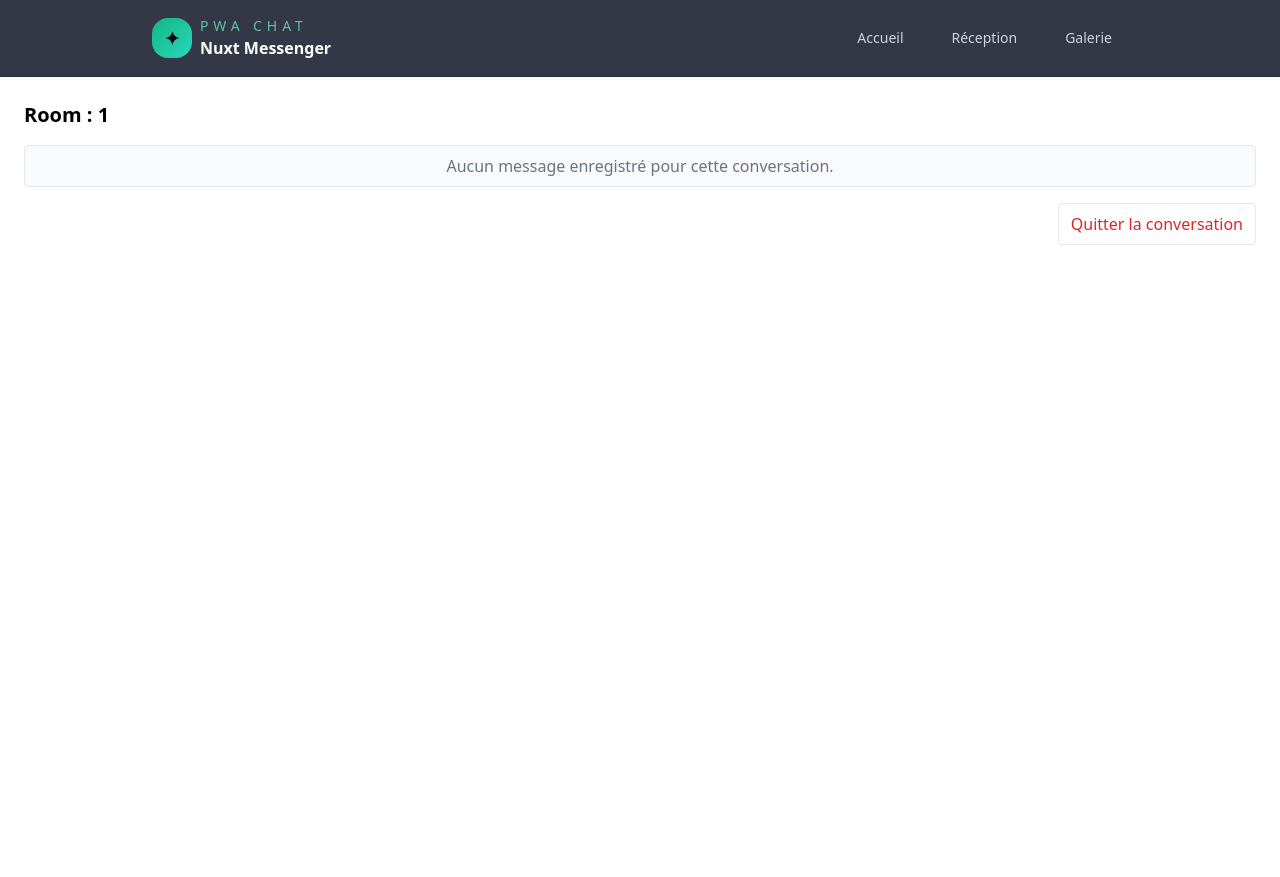
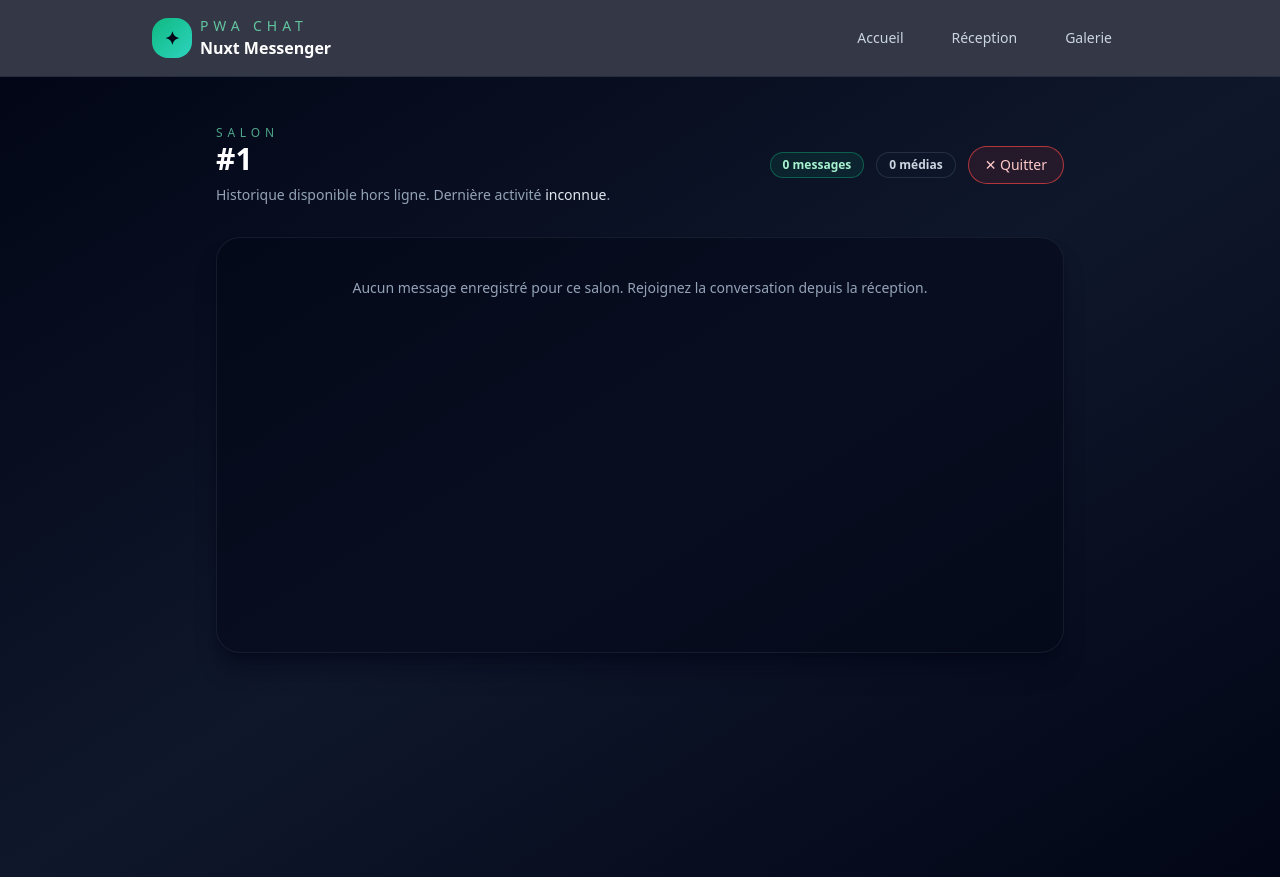
Before and after one commit to romaingore/pwa-chat-nuxt, a Nuxt app: page /room/1 in a window 1280 px wide. Before the commit the page ends 800 px from the top, so only its background shows below. Built offline with nearby package versions, Linux system fonts and the light colour scheme.

Commit message:
feat: page room UI + page gallery UI

```diff
--- a/app/pages/gallery.vue
+++ b/app/pages/gallery.vue
@@ -1,56 +1,131 @@
 <script setup lang="ts">
-import { ref, computed, onMounted } from "vue";
+import { computed, ref } from "vue";
+import { storeToRefs } from "pinia";
 import { useChat } from "~/stores/useChat";
 
 const chat = useChat();
-chat.ensureHydrated(); // recharge les messages si besoin
+chat.ensureHydrated();
 
 const search = ref("");
 
-const photos = computed(() =>
-  chat.messages
-    .filter((m) => m.photoDataUrl)
-    .filter((m) =>
-      [m.author, m.roomId].some((field) =>
-        field?.toLowerCase().includes(search.value.toLowerCase())
-      )
-    )
+const { messages, rooms } = storeToRefs(chat);
+
+const roomsById = computed(() =>
+  rooms.value.reduce<Record<string, string>>((acc, room) => {
+    acc[room.id] = room.name;
+    return acc;
+  }, {})
+);
+
+const allPhotos = computed(() =>
+  messages.value
+    .filter((m) => Boolean(m.photoDataUrl))
+    .map((m) => ({
+      id: m.id,
+      roomId: m.roomId,
+      roomName: roomsById.value[m.roomId] ?? m.roomId,
+      author: m.author,
+      src: m.photoDataUrl as string,
+      ts: m.ts,
+      timeLabel: new Date(m.ts).toLocaleString(),
+    }))
     .sort((a, b) => b.ts - a.ts)
 );
+
+const galleryStats = computed(() => {
+  const total = allPhotos.value.length;
+  const roomCount = new Set(allPhotos.value.map((p) => p.roomId)).size;
+  const authorCount = new Set(allPhotos.value.map((p) => p.author)).size;
+  return { total, rooms: roomCount, authors: authorCount };
+});
+
+const photos = computed(() => {
+  const term = search.value.trim().toLowerCase();
+  if (!term) return allPhotos.value;
+
+  return allPhotos.value.filter((photo) =>
+    [photo.author, photo.roomId, photo.roomName]
+      .filter(Boolean)
+      .some((field) => field.toLowerCase().includes(term))
+  );
+});
 </script>
 
 <template>
-  <section class="p-6 space-y-4">
-    <h2 class="text-xl font-semibold">Galerie de photos</h2>
+  <section class="min-h-screen bg-gradient-to-br from-slate-950 via-slate-900 to-slate-950 text-slate-100">
+    <div class="mx-auto flex max-w-5xl flex-col gap-12 px-6 py-12">
+      <header class="space-y-4 text-center sm:text-left">
+        <p class="text-xs uppercase tracking-[0.4em] text-emerald-300/80">Souvenirs</p>
+        <h1 class="text-3xl font-semibold text-white sm:text-4xl">Galerie partagée</h1>
+        <p class="text-sm text-slate-400 sm:max-w-2xl">
+          Toutes vos photos capturées dans les salons sont accessibles ici, même sans connexion. Filtrez par auteur ou par
+          salon pour retrouver rapidement un instant clé.
+        </p>
+      </header>
 
+      <div class="flex flex-col gap-4 sm:flex-row sm:items-center sm:justify-between">
+        <div class="grid w-full gap-3 sm:w-auto sm:grid-flow-col sm:gap-4">
+          <span class="rounded-2xl border border-emerald-500/40 bg-emerald-500/10 px-4 py-2 text-sm text-emerald-200">
+            {{ galleryStats.total }} photo{{ galleryStats.total === 1 ? "" : "s" }}
+          </span>
+          <span class="rounded-2xl border border-slate-700/60 bg-slate-900/70 px-4 py-2 text-sm text-slate-300">
+            {{ galleryStats.rooms }} salon{{ galleryStats.rooms === 1 ? "" : "s" }}
+          </span>
+          <span class="rounded-2xl border border-slate-700/60 bg-slate-900/70 px-4 py-2 text-sm text-slate-300">
+            {{ galleryStats.authors }} auteur{{ galleryStats.authors === 1 ? "" : "s" }}
+          </span>
+        </div>
+
+        <div class="w-full max-w-md">
+          <label class="flex items-center gap-2 rounded-full border border-slate-800 bg-slate-950/70 px-4 py-2 text-sm text-slate-300 focus-within:border-emerald-400/70 focus-within:ring-2 focus-within:ring-emerald-500/30">
+            <span class="text-base text-slate-500">🔍</span>
             <input
               v-model="search"
-      placeholder="Rechercher par auteur ou room..."
-      class="border rounded p-2 w-full max-w-md"
+              type="search"
+              placeholder="Filtrer par auteur ou salon"
+              class="w-full bg-transparent text-sm text-slate-100 placeholder:text-slate-500 focus:outline-none"
             />
-
-    <div v-if="photos.length === 0" class="text-center text-gray-500 py-10">
-      Aucune photo enregistrée.
+          </label>
+        </div>
       </div>
 
-    <div v-else class="grid grid-cols-2 sm:grid-cols-3 md:grid-cols-4 gap-4">
       <div
-        v-for="m in photos"
-        :key="m.id"
-        class="border rounded overflow-hidden shadow-sm bg-white"
+        v-if="photos.length === 0"
+        class="flex flex-col items-center justify-center gap-4 rounded-3xl border border-dashed border-slate-700/80 bg-slate-950/40 px-10 py-20 text-center"
+      >
+        <div class="flex h-16 w-16 items-center justify-center rounded-full bg-emerald-500/15 text-3xl text-emerald-300">
+          📷
+        </div>
+        <h2 class="text-lg font-semibold text-white">Aucune photo ne correspond à votre recherche</h2>
+        <p class="max-w-sm text-sm text-slate-400">
+          Capturez un nouveau souvenir depuis la réception ou ajustez votre filtre pour afficher davantage de contenus.
+        </p>
+      </div>
+
+      <div v-else class="grid gap-6 sm:grid-cols-2 lg:grid-cols-3">
+        <article
+          v-for="photo in photos"
+          :key="photo.id"
+          class="group relative overflow-hidden rounded-3xl border border-slate-800/60 bg-slate-950/60 shadow-lg shadow-slate-950/40 transition hover:border-emerald-400/50 hover:shadow-glow"
         >
           <img
-          :src="m.photoDataUrl"
-          alt="photo"
-          class="object-cover w-full aspect-square"
+            :src="photo.src"
+            :alt="`Photo partagée par ${photo.author}`"
+            class="h-56 w-full object-cover transition duration-500 group-hover:scale-105"
+            loading="lazy"
           />
-        <div class="p-2 text-xs text-gray-600">
-          <div class="font-semibold">{{ m.author }}</div>
-          <div class="italic">{{ m.roomId }}</div>
-          <div class="text-[10px]">
-            {{ new Date(m.ts).toLocaleString() }}
+          <div class="absolute inset-x-0 bottom-0 space-y-2 bg-gradient-to-t from-slate-950/90 via-slate-950/40 to-transparent p-5">
+            <div class="flex items-center justify-between text-xs text-slate-300">
+              <span class="inline-flex items-center gap-2 rounded-full bg-slate-900/80 px-3 py-1 font-semibold">
+                #{{ photo.roomName }}
+              </span>
+              <span class="text-slate-400">{{ photo.timeLabel }}</span>
             </div>
+            <p class="text-sm font-medium text-white">
+              Par {{ photo.author }}
+            </p>
           </div>
+        </article>
       </div>
     </div>
   </section>
--- a/app/pages/room/[id].vue
+++ b/app/pages/room/[id].vue
@@ -3,17 +3,59 @@ import { computed } from "vue";
 import { storeToRefs } from "pinia";
 import { useRoute, navigateTo } from "#imports";
 import { useChat } from "~/stores/useChat";
+import { useProfile } from "~/stores/useProfile";
 
 const route = useRoute();
 const roomId = route.params.id as string;
 
 const chat = useChat();
-const { messages } = storeToRefs(chat);
+const profileStore = useProfile();
+const { data: profile } = storeToRefs(profileStore);
 
 chat.ensureHydrated();
 
+const { rooms } = storeToRefs(chat);
+
+const roomMeta = computed(() => {
+  const target = rooms.value.find((r) => r.id === roomId);
+  return {
+    name: target?.name ?? roomId,
+    joined: target?.joined ?? false,
+  };
+});
+
 // on affiche uniquement les messages appartenant à cette room
 const list = computed(() => chat.byRoom(roomId));
+
+const stats = computed(() => {
+  const messages = list.value;
+  const withMedia = messages.filter((m) => Boolean(m.photoDataUrl));
+  const lastTs = messages.at(-1)?.ts;
+  return {
+    total: messages.length,
+    mediaCount: withMedia.length,
+    lastActivity: lastTs ? new Date(lastTs).toLocaleString() : null,
+  };
+});
+
+const selfPseudo = computed(() => profile.value.pseudo.trim().toLowerCase());
+
+const formattedMessages = computed(() =>
+  list.value.map((message) => {
+    const isSelf =
+      message.author.trim().toLowerCase() === selfPseudo.value &&
+      !!selfPseudo.value;
+    return {
+      ...message,
+      isSelf,
+      time: new Date(message.ts).toLocaleTimeString(undefined, {
+        hour: "2-digit",
+        minute: "2-digit",
+      }),
+      date: new Date(message.ts).toLocaleDateString(),
+    };
+  })
+);
 
 function unsubscribe() {
   chat.leaveRoom(roomId);
@@ -22,39 +64,121 @@ function unsubscribe() {
 </script>
 
 <template>
-  <section class="p-6 space-y-4">
-    <h2 class="text-xl font-semibold">Room : {{ roomId }}</h2>
-
-    <!-- Historique de la conversation -->
-    <div
-      class="space-y-2 max-h-[70vh] overflow-y-auto border p-2 rounded bg-gray-50"
+  <section
+    class="min-h-screen bg-gradient-to-br from-slate-950 via-slate-900 to-slate-950 text-slate-100"
   >
-      <div v-if="list.length === 0" class="text-gray-500 text-center">
-        Aucun message enregistré pour cette conversation.
+    <div class="mx-auto flex max-w-4xl flex-col gap-8 px-6 py-12">
+      <header
+        class="flex flex-col gap-6 sm:flex-row sm:items-center sm:justify-between"
+      >
+        <div>
+          <p class="text-xs uppercase tracking-[0.4em] text-emerald-300/70">
+            Salon
+          </p>
+          <h1 class="text-3xl font-semibold text-white">
+            #{{ roomMeta.name }}
+          </h1>
+          <p class="mt-2 text-sm text-slate-400">
+            Historique disponible hors ligne. Dernière activité
+            <span v-if="stats.lastActivity" class="font-medium text-slate-200">
+              {{ stats.lastActivity }}
+            </span>
+            <span v-else class="font-medium text-slate-200">inconnue</span>.
+          </p>
         </div>
 
-      <div v-for="m in list" :key="m.id" class="border-b pb-2 mb-2">
-        <div class="text-xs text-gray-500">
-          {{ new Date(m.ts).toLocaleString() }}
+        <div class="flex flex-wrap items-center gap-3">
+          <div
+            class="inline-flex items-center gap-2 rounded-full border border-emerald-500/40 bg-emerald-500/10 px-3 py-1 text-xs font-semibold text-emerald-200"
+          >
+            {{ stats.total }} message{{ stats.total === 1 ? "" : "s" }}
           </div>
-        <strong>{{ m.author }}</strong>
-        <p v-if="m.text">{{ m.text }}</p>
+          <div
+            class="inline-flex items-center gap-2 rounded-full border border-slate-700/60 bg-slate-900/70 px-3 py-1 text-xs font-semibold text-slate-300"
+          >
+            {{ stats.mediaCount }} média{{ stats.mediaCount === 1 ? "" : "s" }}
+          </div>
+          <button
+            class="inline-flex items-center gap-2 rounded-full border border-red-500/70 bg-red-500/10 px-4 py-2 text-sm font-medium text-red-200 transition hover:bg-red-500/20"
+            @click="unsubscribe"
+          >
+            ✕ Quitter
+          </button>
+        </div>
+      </header>
+
+      <div
+        class="flex min-h-[26rem] flex-col overflow-hidden rounded-3xl border border-slate-800/60 bg-slate-950/50 shadow-xl shadow-slate-950/40"
+      >
+        <div class="flex-1 space-y-5 overflow-y-auto px-6 py-10">
+          <div
+            v-if="formattedMessages.length === 0"
+            class="text-center text-sm text-slate-400"
+          >
+            Aucun message enregistré pour ce salon. Rejoignez la conversation
+            depuis la réception.
+          </div>
+
+          <template v-else>
+            <div
+              v-for="message in formattedMessages"
+              :key="message.id"
+              class="flex"
+              :class="message.isSelf ? 'justify-end' : 'justify-start'"
+            >
+              <div
+                class="max-w-[80%] space-y-2 rounded-3xl border px-5 py-4 shadow-lg transition"
+                :class="
+                  message.isSelf
+                    ? 'border-emerald-500/40 bg-emerald-500/10 text-emerald-50 shadow-emerald-950/50'
+                    : 'border-slate-800 bg-slate-900/80 text-slate-100 shadow-slate-950/40'
+                "
+              >
+                <div
+                  class="flex items-center justify-between gap-3 text-xs uppercase tracking-[0.3em]"
+                >
+                  <span
+                    class="font-semibold"
+                    :class="
+                      message.isSelf ? 'text-emerald-200' : 'text-slate-300'
+                    "
+                  >
+                    {{ message.author }}
+                  </span>
+                  <span
+                    :class="
+                      message.isSelf ? 'text-emerald-200/70' : 'text-slate-400'
+                    "
+                  >
+                    {{ message.time }}
+                  </span>
+                </div>
+
+                <p v-if="message.text" class="text-sm leading-relaxed">
+                  {{ message.text }}
+                </p>
+
                 <img
-          v-if="m.photoDataUrl"
-          :src="m.photoDataUrl"
-          class="max-h-48 mt-2 rounded border"
+                  v-if="message.photoDataUrl"
+                  :src="message.photoDataUrl"
+                  alt="photo envoyée"
+                  class="max-h-56 w-full rounded-2xl border border-white/10 object-cover"
+                  loading="lazy"
                 />
+
+                <p
+                  class="text-[0.65rem] uppercase tracking-[0.3em]"
+                  :class="
+                    message.isSelf ? 'text-emerald-200/60' : 'text-slate-500'
+                  "
+                >
+                  {{ message.date }}
+                </p>
               </div>
             </div>
-
-    <!-- Bouton de désinscription -->
-    <div class="flex justify-end">
-      <button
-        class="border px-3 py-2 rounded text-red-600"
-        @click="unsubscribe"
-      >
-        Quitter la conversation
-      </button>
+          </template>
+        </div>
+      </div>
     </div>
   </section>
 </template>
```
Lines whose indentation alone changed are shown as unchanged.
